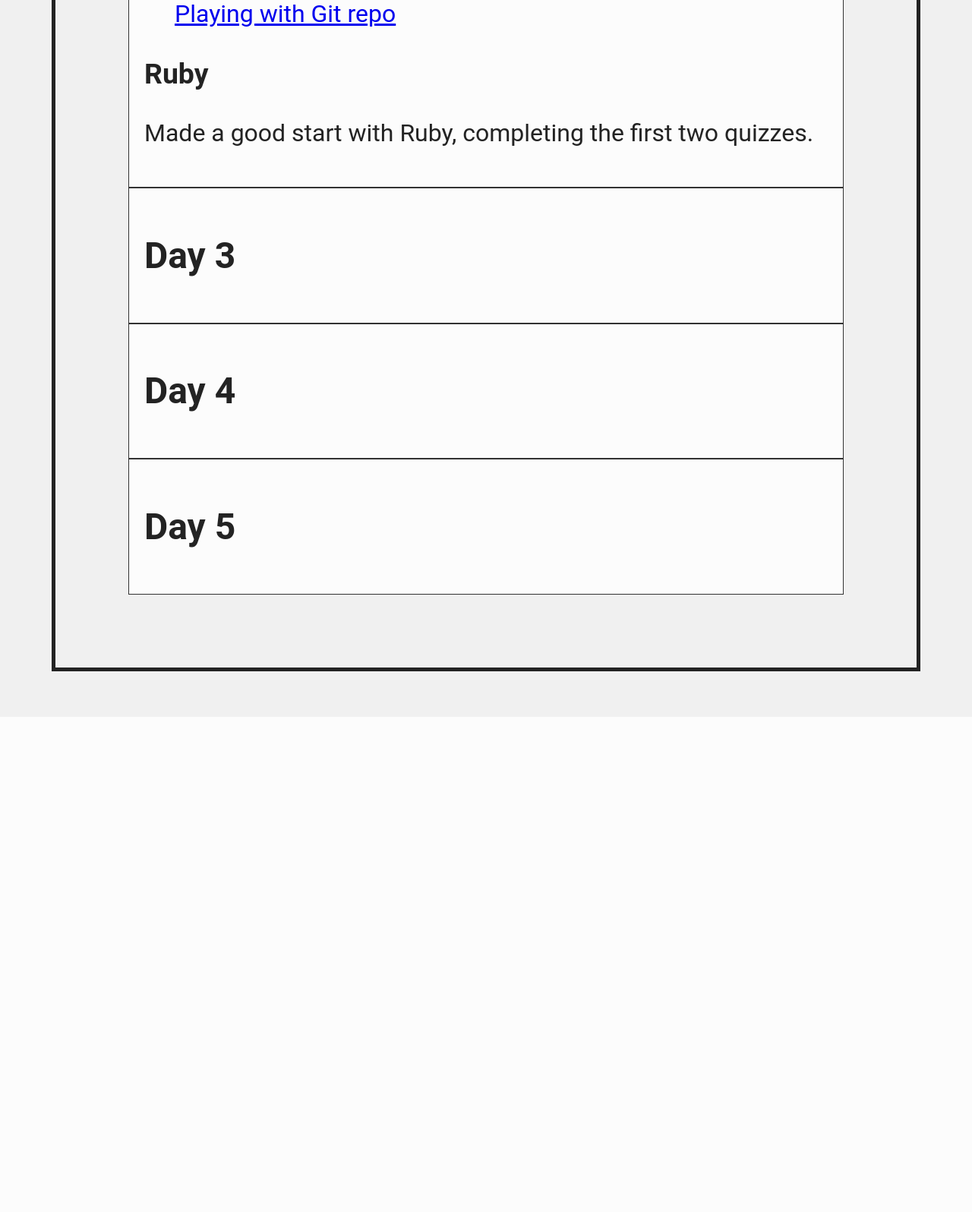
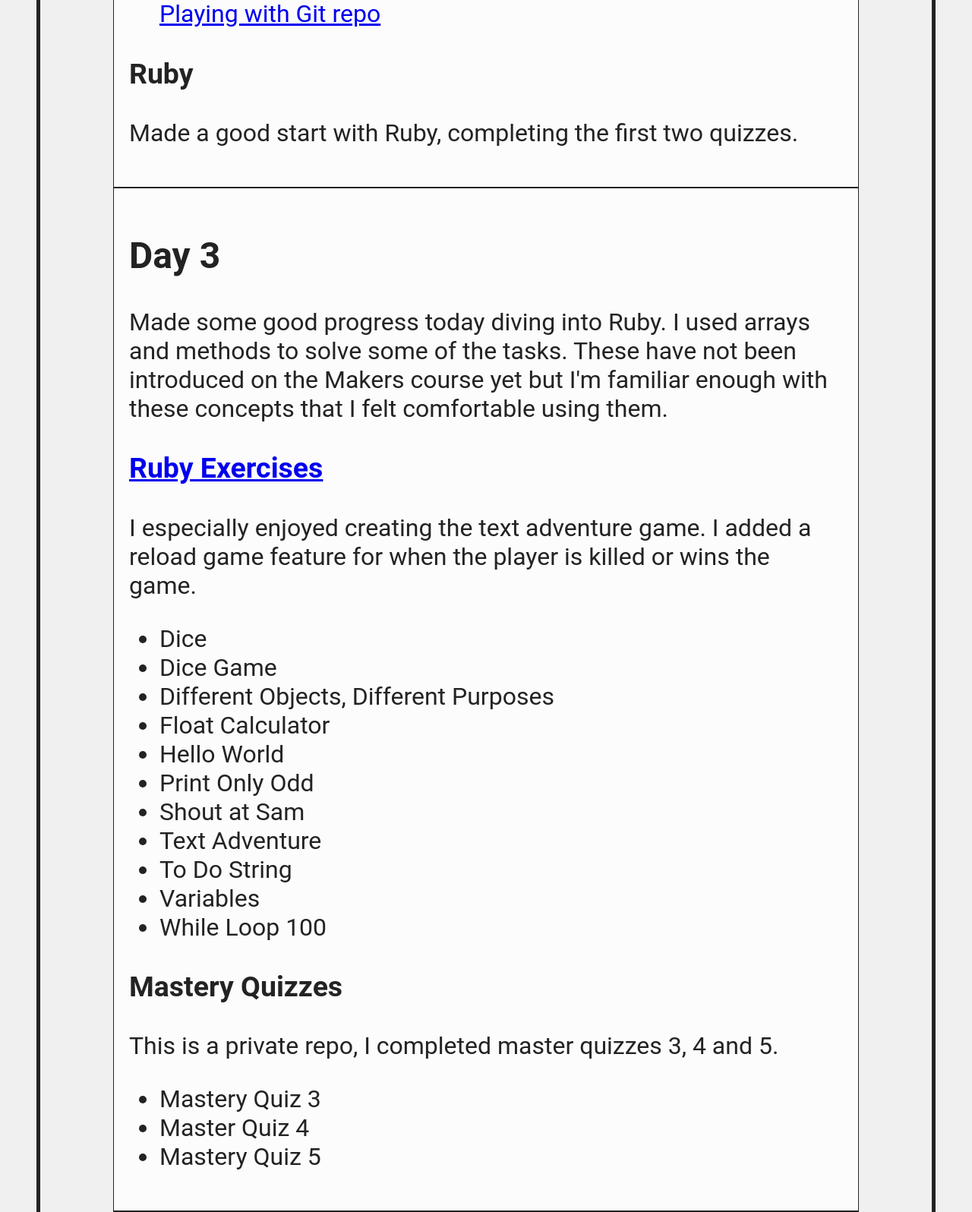
Before and after one commit to JonClarke84/Makers-Learning-Outcomes, a PHP site: page /week1.html in a window 1280 px wide. Shown: the part 2591-4187 px from the top of the page at 76% size. Before the commit the page ends 3475 px from the top, so only its background shows below. Run offline with PHP 8.4, Linux system fonts and the light colour scheme.

Commit message:
Added Day 3 notes

```diff
--- a/style.css
+++ b/style.css
@@ -25,7 +25,6 @@ html {
   color: #232323;
   border-style: solid;
   border-width: 5px;
-  margin: 20px;
 }
 
 @media only screen and (min-width: 1440px) {
@@ -39,10 +38,14 @@ html {
 }
 
 .grid-item {
+  width: auto;
   background-color: rgba(255, 255, 255, 0.8);
-  border: 1px solid rgba(0, 0, 0, 0.8);
+  border: 1px solid #232323;
   padding: 20px;
   text-align: left;
+}
+
+.grid-item-content {
 }
 
 .button {
--- a/week1.html
+++ b/week1.html
@@ -28,8 +28,9 @@
     </div>
 
     <div class="grid-item">
+
         <h2>Day 2</h2>
-
+        <div class="grid-item-content">
         <h3>Final Notes</h3>
     <p>I had done some of this process on some personal projects in the weeks leading up to starting with Makers. However, I'd only interfaced with Git and GitHub through the desktop app and VS Code.
 
@@ -71,9 +72,34 @@
 <h3>Ruby</h3>
     <p>Made a good start with Ruby, completing the first two quizzes.</p>
     </div>
+    </div>
 
     <div class="grid-item">
         <h2>Day 3</h2>
+
+        <p>Made some good progress today diving into Ruby. I used arrays and methods to solve some of the tasks. These have not been introduced on the Makers course yet but I'm familiar enough with these concepts that I felt comfortable using them.</p>
+
+            <h3><a href="https://github.com/JonClarke84/ruby-exercises">Ruby Exercises</a></h3>
+                <p>I especially enjoyed creating the text adventure game. I added a reload game feature for when the player is killed or wins the game.</p>
+            <ul><li>Dice</li>
+            <li>Dice Game</li>
+            <li>Different Objects, Different Purposes</li>
+            <li>Float Calculator</li>
+            <li>Hello World</li>
+            <li>Print Only Odd</li>
+            <li>Shout at Sam</li>
+            <li>Text Adventure</li>
+            <li>To Do String</li>
+            <li>Variables</li>
+            <li>While Loop 100</li>
+            </ul>
+
+            <h3>Mastery Quizzes</h3>
+              <p>This is a private repo, I completed master quizzes 3, 4 and 5.</p>
+            <ul><li>Mastery Quiz 3</li>
+                <li>Master Quiz 4</li>
+                <li>Mastery Quiz 5</li></ul>
+
     </div>
 
     <div class="grid-item">
```
